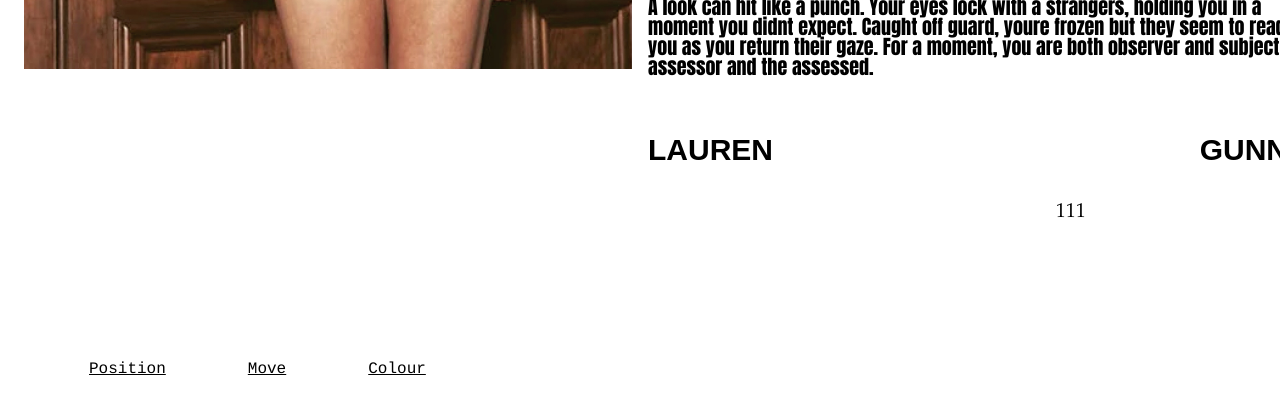
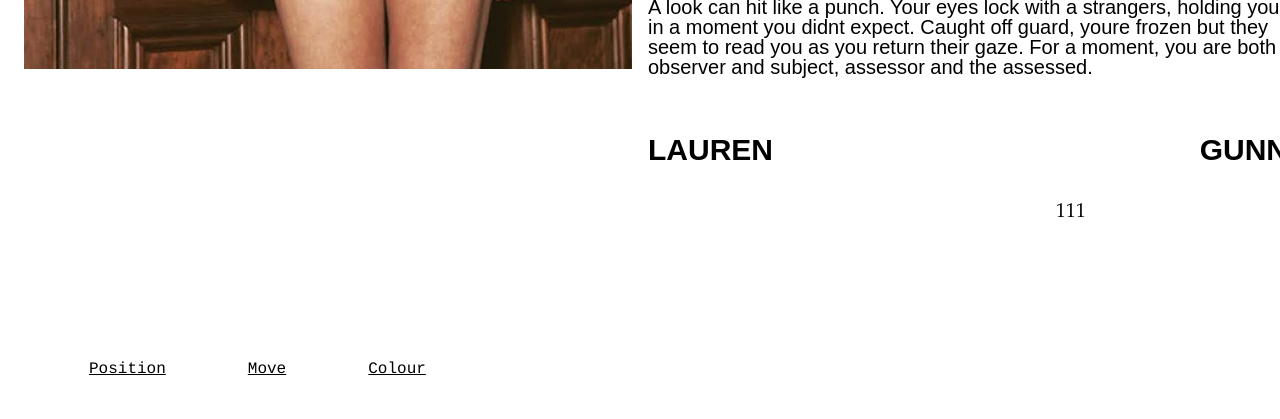
Before and after one commit to wusgitaccount/magazine, a plain HTML site: page index.html in a window 1280 px wide. Shown: the part 811-1230 px from the top of the page. Drawn offline with nearby package versions, Linux system fonts and the light colour scheme; a script that the page names is missing.

Commit message:
Font change

```diff
--- a/site.css
+++ b/site.css
@@ -5,7 +5,7 @@ body {
   fontsize: 14px;
   line-height: 1.5;
 
-  font-family: 'Impact', sans-serif;
+  font-family: 'Coda', sans-serif;
   color: black;
 }
 .sm-page {
```
